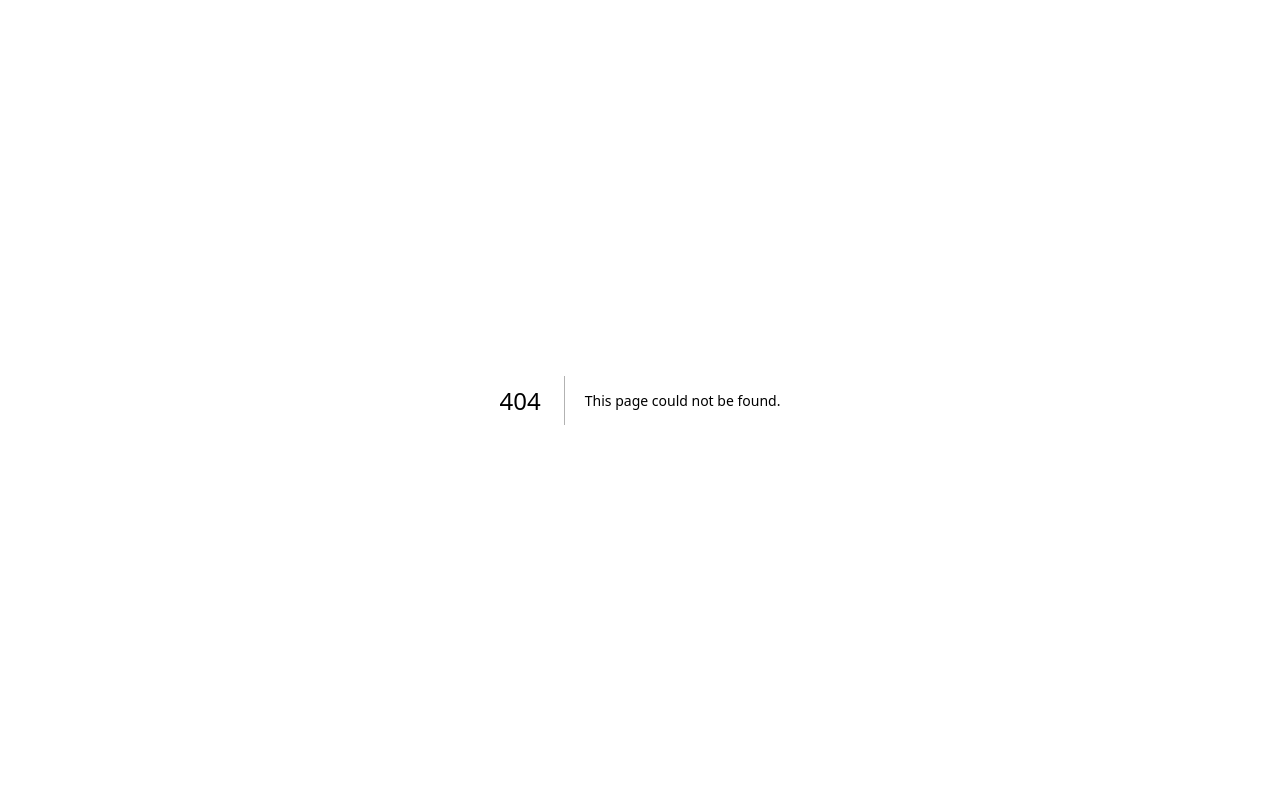
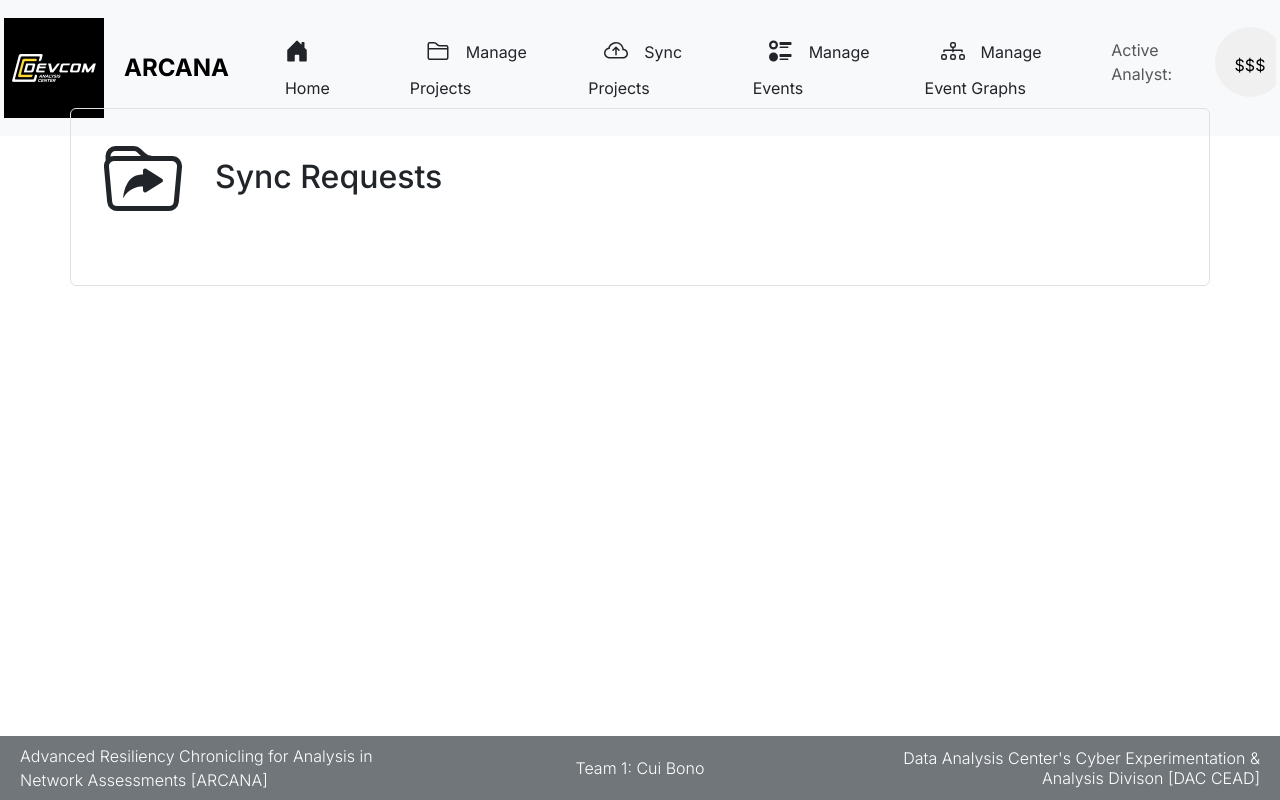
Before and after one commit to jordag18/capstone-project-ARCANA, a Next.js app in the folder frontend/arcana/: page /dashboard/syncMenu/viewSyncedProjects in a window 1280 px wide. Before the commit this address had no page. Built offline with nearby package versions, Linux system fonts and the light colour scheme.

Commit message:
Update formatting and content of gui items

```diff
--- a/frontend/arcana/app/components/footer.tsx
+++ b/frontend/arcana/app/components/footer.tsx
@@ -23,7 +23,7 @@ export const Footer = () => {
           {/* Center Column: Align content to the center and bottom */}
           <Col className="flex flex-col justify-end items-center">
             <p className="text-center text-white fw-light m-0 fs-6">
-              Team 1: Cui-Bono
+              Team 1: Cui Bono
             </p>
           </Col>
 
@@ -31,7 +31,7 @@ export const Footer = () => {
           <Col className="flex flex-col justify-end items-end">
             <p className="text-end text-white fw-light m-0 whitespace-nowrap lh-sm fs-6">
               Data Analysis Center&apos;s Cyber Experimentation & Analysis
-              Divison [DAC-CEAD]
+              Divison [DAC CEAD]
             </p>
           </Col>
         </Row>
--- a/frontend/arcana/app/components/syncMenuItems.tsx
+++ b/frontend/arcana/app/components/syncMenuItems.tsx
@@ -1,5 +1,4 @@
 import React from "react";
-import Container from "react-bootstrap/Container";
 import Stack from "react-bootstrap/Stack";
 import Button from "react-bootstrap/Button";
 import Link from "next/link";
@@ -16,7 +15,7 @@ export function SyncMenuItems() {
           <Button className="p-3" variant="secondary">
             <Globe2 size={48} className="mx-auto mb-auto p-2" />
             <Link
-              href="./dashboard/syncMenu/syncProjects"
+              href="./syncMenu/syncProjects"
               className="text-decoration-none text-reset">
               Create Sync Request
             </Link>
@@ -25,7 +24,7 @@ export function SyncMenuItems() {
           <Button className="p-3" variant="secondary">
             <FolderSymlink size={48} className="mx-auto mb-auto p-2" />
             <Link
-              href="./dashboard/syncMenu"
+              href="./syncMenu/viewSyncedProjects"
               className="text-decoration-none text-reset">
               View Sync Requests
             </Link>
--- a/frontend/arcana/app/dashboard/page.tsx
+++ b/frontend/arcana/app/dashboard/page.tsx
@@ -3,8 +3,8 @@ import React from "react";
 import NavBar from '../components/navbar';
 import Footer from '../components/footer';
 import Container from 'react-bootstrap/Container';
-import SaveSuccessMessage from '../ui/saveSuccessMessage';
-import AltSaveSuccessMessage from "../ui/altSaveSuccessMessage";
+
+
 //import ThemeHandler from "@/app/util/themeHandler";
 
 export function DashBoardPage() {
@@ -17,6 +17,7 @@ export function DashBoardPage() {
                 <Container className="flex justify-content-center align-items-center position-absolute top-50 start-50 translate-middle rounded bg-light" style={{ height: "75%", width: "100%" }}>
 
                 </Container>
+
               </div>
             </div>
           <Footer />
--- a/frontend/arcana/app/dashboard/syncMenu/page.tsx
+++ b/frontend/arcana/app/dashboard/syncMenu/page.tsx
@@ -22,11 +22,6 @@ const SyncProjectsMenu = () => {
               <SyncMenuItems />
             </Row>
           </div>
-
-
-
-
-
         </Container>
       </div>
       <Footer />
--- a/frontend/arcana/app/dashboard/syncMenu/syncProjects/page.tsx
+++ b/frontend/arcana/app/dashboard/syncMenu/syncProjects/page.tsx
@@ -5,7 +5,7 @@ import Footer from "../../../components/footer";
 import Container from 'react-bootstrap/Container';
 import Button from 'react-bootstrap/Button'; // Import the Button component
 
-const SyncProjectsPage = () => {
+const SyncProjects = () => {
     const [searchTerm, setSearchTerm] = useState('');
 
     const handleConnectClick = () => {
@@ -43,4 +43,4 @@ const SyncProjectsPage = () => {
     );
 }
 
-export default SyncProjectsPage;
+export default SyncProjects;
--- a/frontend/arcana/app/dashboard/eventMenu/layout.tsx
+++ b/frontend/arcana/app/dashboard/syncMenu/viewSyncedProjects/layout.tsx
@@ -2,11 +2,11 @@ import type { Metadata } from 'next'
 
 
 export const metadata: Metadata = {
-    title: 'ARCANA-Manage-Events',
+    title: 'ARCANA-View-Synced-Projects',
     description: '',
 }
 
-export default function ManageEventsLayout({
+export default function SyncProjectsLayout({
     children,
   }: {
     children: React.ReactNode;
--- /dev/null
+++ b/frontend/arcana/app/dashboard/syncMenu/viewSyncedProjects/page.tsx
@@ -0,0 +1,39 @@
+"use client";
+
+import React from "react";
+import NavBar from "../../../components/navbar";
+import Footer from "../../../components/footer";
+import Container from "react-bootstrap/Container";
+import Row from "react-bootstrap/Row";
+
+import { FolderSymlink } from "react-bootstrap-icons";
+
+function ViewSyncedProjects() {
+  return (
+    <>
+      <NavBar />
+      <div
+        className="flex justify-content-center align-items-center position-absolute top-50 start-50 translate-middle p-2 rounded-full bg-auto "
+        style={{ height: "75%", width: "100%" }}>
+        <Container className="flex justify-content-center align-items-center border mx-auto p-3 rounded">
+          <div className="justify-content-space-between">
+            <Row className="justify-content-center align-items-center p-2 mx-auto">
+              <div className="d-flex align-items-center p-2">
+                {" "}
+                {/* Changed class to 'd-flex' for inline display */}
+                <FolderSymlink size={80} />
+                <h2 className="mx-3 p-3 align-middle">Sync Requests</h2>
+              </div>
+            </Row>
+          </div>
+
+          <Container className="flex mx-auto p-3">
+
+          </Container>
+        </Container>
+      </div>
+      <Footer />
+    </>
+  );
+}
+export default ViewSyncedProjects;
--- a/frontend/arcana/app/dashboard/userActivityMenu/page.tsx
+++ b/frontend/arcana/app/dashboard/userActivityMenu/page.tsx
@@ -5,7 +5,6 @@ import Footer from "../../components/footer";
 import Container from "react-bootstrap/Container";
 import Row from "react-bootstrap/Row";
 import Button from "react-bootstrap/Button";
-import Card from "react-bootstrap/Card";
 
 import { UiRadios } from "react-bootstrap-icons";
 import { ArrowRepeat } from "react-bootstrap-icons";
@@ -24,9 +23,9 @@ const ManageUserActivity = () => {
               <div className="d-flex align-items-center mx-auto ">
                 <UiRadios size={80} className="p-3 mx-auto" />
                 <h2 className="mx-auto">User Activity Logs </h2>
-                <Button className="mx-auto ">
+                <Button className="mx-auto p-2">
                   {" "}
-                  <ArrowRepeat /> Refresh{" "}
+                  <ArrowRepeat size={24}/> Refresh {" "}
                 </Button>
               </div>
             </Row>
```
Also changed, not shown: frontend/arcana/app/components/userLogTable.tsx (+80 -33 lines), frontend/arcana/app/ui/activityLogErrorAlert.tsx (added, +19 -0 lines).
